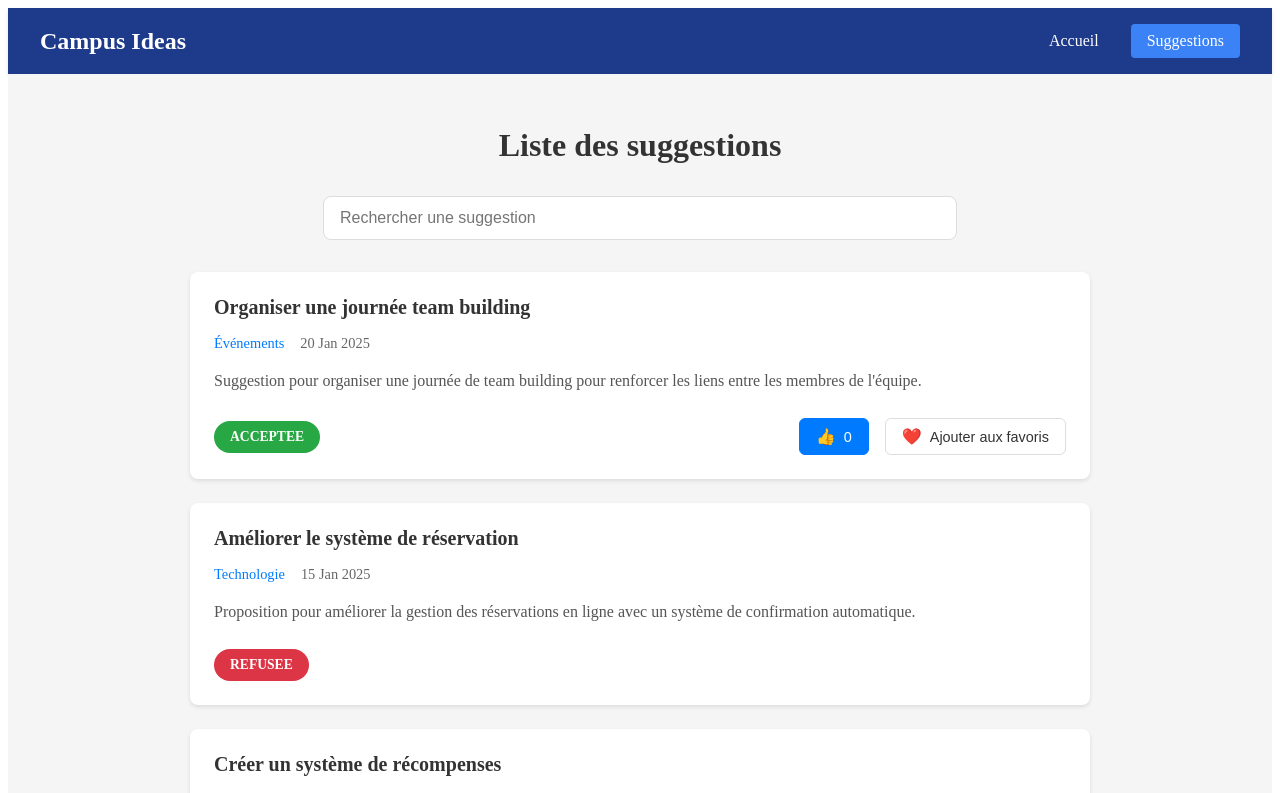
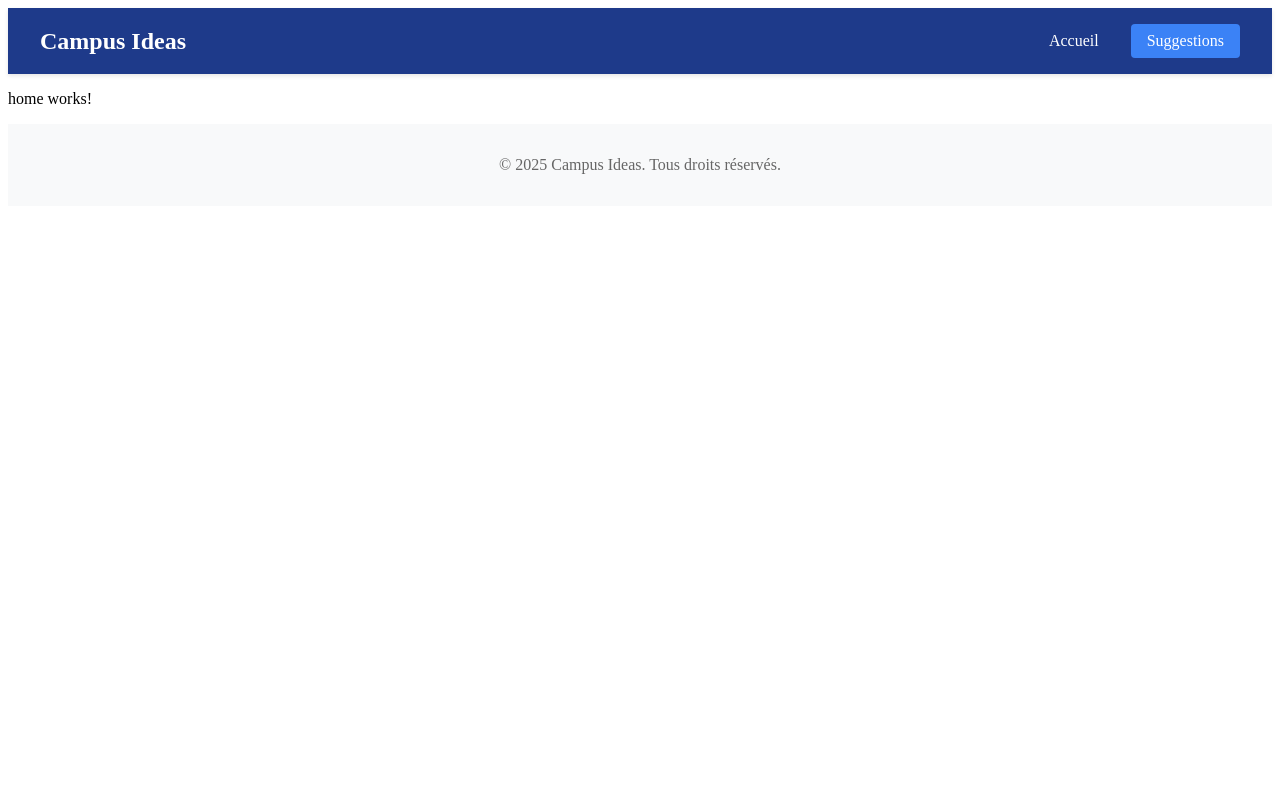
Before and after one commit to amenirommene/SAE6_IACC, an Angular app: page /home in a window 1280 px wide. Before the commit this address led to /. Shown: the top 793 px of the page. Built offline with nearby package versions, Linux system fonts and the light colour scheme.

Commit message:
routage statique

```diff
--- a/src/app/app-routing.module.ts
+++ b/src/app/app-routing.module.ts
@@ -1,7 +1,13 @@
 import { NgModule } from '@angular/core';
 import { RouterModule, Routes } from '@angular/router';
+import { ListSuggegestionsComponent } from './core/list-suggegestions/list-suggegestions.component';
+import { HomeComponent } from './core/home/home.component';
 
-const routes: Routes = [];
+const routes: Routes = [
+  {path:"", redirectTo:"home", pathMatch:"full"},
+  {path:"listsuggestions", component:ListSuggegestionsComponent},
+  {path:"home", component:HomeComponent}
+];
 
 @NgModule({
   imports: [RouterModule.forRoot(routes)],
--- a/src/app/app.component.html
+++ b/src/app/app.component.html
@@ -1,3 +1,3 @@
 <app-header></app-header>
-<app-list-suggegestions></app-list-suggegestions>
+<router-outlet></router-outlet>
 <app-footer></app-footer>
--- a/src/app/app.module.ts
+++ b/src/app/app.module.ts
@@ -6,14 +6,17 @@ import { AppComponent } from './app.component';
 import { HeaderComponent } from './core/header/header.component';
 import { FooterComponent } from './core/footer/footer.component';
 import { ListSuggegestionsComponent } from './core/list-suggegestions/list-suggegestions.component';
+import { FormsModule } from '@angular/forms';
+import { HomeComponent } from './core/home/home.component';
 
 @NgModule({ //décorateur
   declarations: [ //les composants liés à ce module
-    AppComponent, HeaderComponent, FooterComponent, ListSuggegestionsComponent
+    AppComponent, HeaderComponent, FooterComponent, ListSuggegestionsComponent, HomeComponent
   ],
   imports: [ //la liste des modules qu'on a besoin dans ce module
     BrowserModule,
-    AppRoutingModule
+    AppRoutingModule,
+    FormsModule
   ],
   providers: [], //service
   bootstrap: [AppComponent] //ne se trouve que dans le module racine : il indique le composant à appeler dans le fichier index.html
--- a/src/app/core/header/header.component.html
+++ b/src/app/core/header/header.component.html
@@ -4,8 +4,8 @@
       <span>Campus Ideas</span>
     </div>
     <nav class="navigation">
-      <a href="#" class="nav-link">Accueil</a>
-      <a href="#" class="nav-link active">Suggestions</a>
+      <a routerLink="home" class="nav-link">Accueil</a>
+      <a routerLink="listsuggestions" class="nav-link active">Suggestions</a>
     </nav>
   </div>
 </header>
--- /dev/null
+++ b/src/app/core/home/home.component.html
@@ -0,0 +1 @@
+<p>home works!</p>
--- a/src/app/core/list-suggegestions/list-suggegestions.component.html
+++ b/src/app/core/list-suggegestions/list-suggegestions.component.html
@@ -3,6 +3,7 @@
 
   <div class="search-container">
     <input
+      [(ngModel)]="searchTerm"
       type="text"
       class="search-input"
       [placeholder]="placeHolderText"
@@ -10,7 +11,8 @@
   </div>
 
   <div class="suggestions-list">
-    <div class="suggestion-card" *ngFor="let s of suggestions">
+    <div *ngFor="let s of suggestions">
+    <div class="suggestion-card" *ngIf="s.title.toLowerCase().includes(searchTerm.toLowerCase())">
       <div class="card-header">
         <h2 class="suggestion-title">{{s.title}} </h2>
       </div>
@@ -37,12 +39,13 @@
             <span class="icon">👍</span>
            {{s.nbLikes}}
           </button>
-          <button class="btn-favorite" *ngIf="s.status !=='refusee'" (click)="addToFavoris()">
+          <button class="btn-favorite" *ngIf="s.status !=='refusee'" (click)="addToFavoris(s)">
             <span class="icon">❤️</span>
             Ajouter aux favoris
           </button>
         </div>
       </div>
     </div>
+    </div>
   </div>
 </div>
--- a/src/app/core/list-suggegestions/list-suggegestions.component.ts
+++ b/src/app/core/list-suggegestions/list-suggegestions.component.ts
@@ -8,9 +8,12 @@ import { Suggestion } from '../../models/suggestion';
 })
 export class ListSuggegestionsComponent {
 titre : string = "Liste des suggestions";
+searchTerm : string = "";
 placeHolderText : string = "Rechercher une suggestion";
-addToFavoris(){
-  console.log("test du click ");
+list : Suggestion[] = [];
+addToFavoris(s:Suggestion){
+  this.list.push(s);
+  console.log(this.list);
 }
 Like(s:Suggestion){
   s.nbLikes ++;
--- a/src/app/models/suggestion.ts
+++ b/src/app/models/suggestion.ts
@@ -5,5 +5,5 @@ description : string,
 category : string,
 date : Date,
 status : string,
-nbLikes : number
+nbLikes : number //? : optionnel
 }
```
Also changed, not shown: src/app/core/home/home.component.ts (added, +10 -0 lines), src/app/core/home/home.component.css (added).
